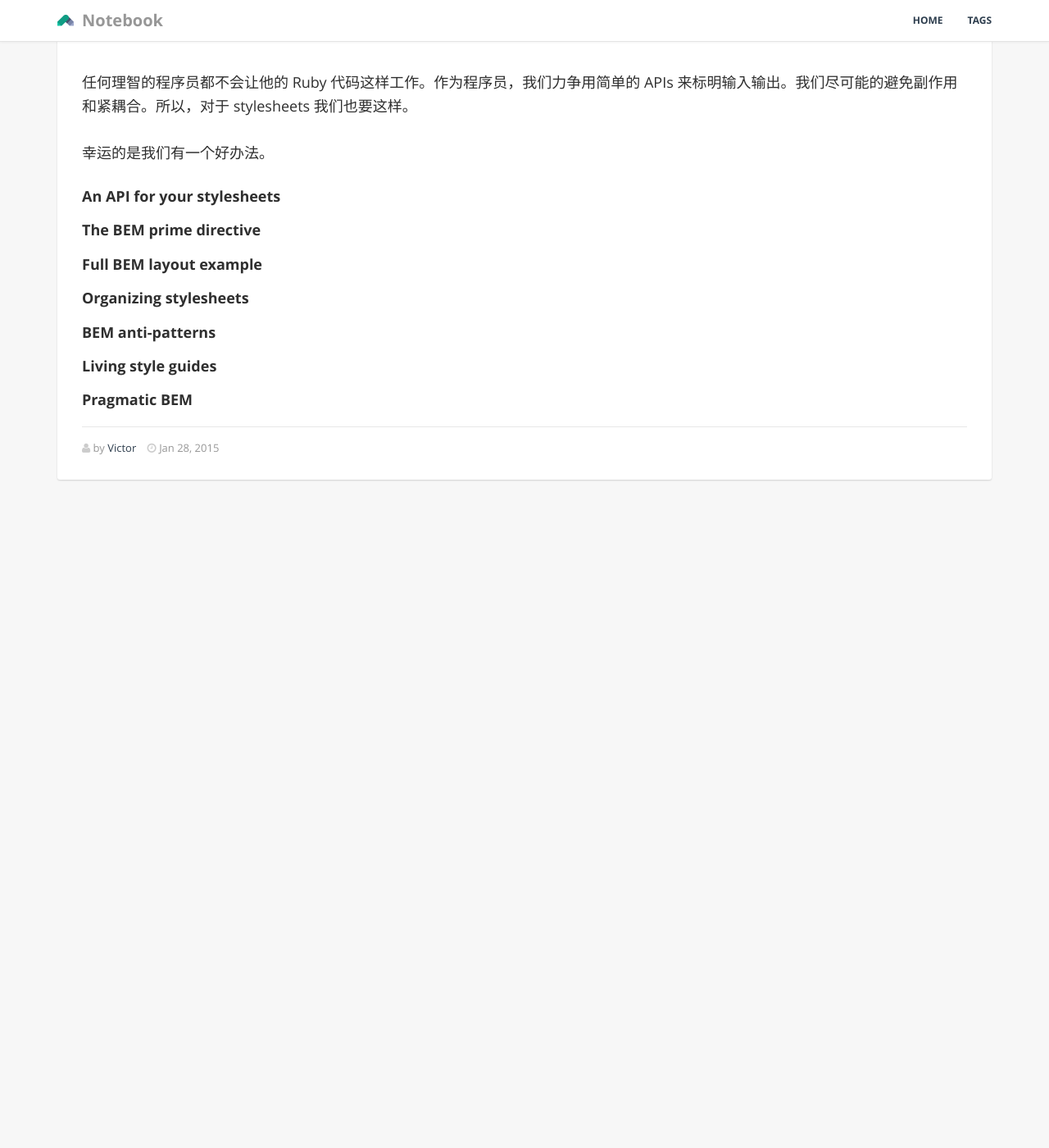
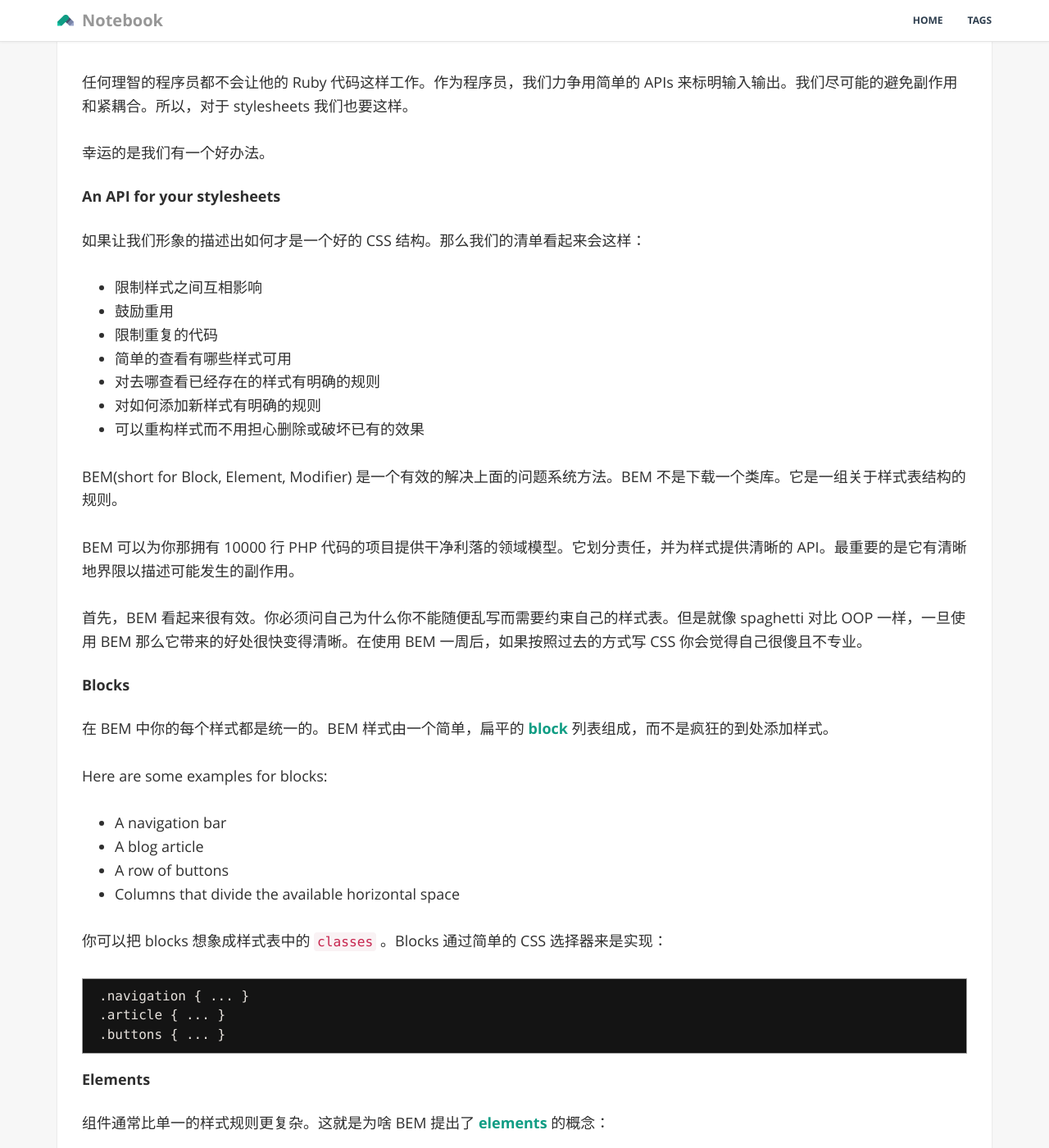
Before and after one commit to GiaoGiaoCat/GiaoGiaoCat.github.io, a Jekyll site: the page built from _posts/201501/2015-01-28-Growing-Rails-Applications-in-Practice-4.md, in a window 1280 px wide and 1400 px high, scrolled down 2904 px. Shown: the whole window at 82% size. Built offline with Jekyll 4.4.1, drawn with Linux system fonts in a browser that asks for light colours; Markdown is read by kramdown in place of the engine named in the settings; before the commit the page ends 3534 px from its top, so only the background shows below that; some of the changed text lies outside the part shown.

````diff
--- a/_posts/201501/2015-01-28-Growing-Rails-Applications-in-Practice-4.md
+++ b/_posts/201501/2015-01-28-Growing-Rails-Applications-in-Practice-4.md
@@ -120,6 +120,74 @@ body.homepage .article img {
 
 #### An API for your stylesheets
 
+如果让我们形象的描述出如何才是一个好的 CSS 结构。那么我们的清单看起来会这样：
+
+* 限制样式之间互相影响
+* 鼓励重用
+* 限制重复的代码
+* 简单的查看有哪些样式可用
+* 对去哪查看已经存在的样式有明确的规则
+* 对如何添加新样式有明确的规则
+* 可以重构样式而不用担心删除或破坏已有的效果
+
+BEM(short for Block, Element, Modifier) 是一个有效的解决上面的问题系统方法。BEM 不是下载一个类库。它是一组关于样式表结构的规则。
+
+BEM 可以为你那拥有 10000 行 PHP 代码的项目提供干净利落的领域模型。它划分责任，并为样式提供清晰的 API。最重要的是它有清晰地界限以描述可能发生的副作用。
+
+首先，BEM 看起来很有效。你必须问自己为什么你不能随便乱写而需要约束自己的样式表。但是就像 spaghetti 对比 OOP 一样，一旦使用 BEM 那么它带来的好处很快变得清晰。在使用 BEM 一周后，如果按照过去的方式写 CSS 你会觉得自己很傻且不专业。
+
+#### Blocks
+
+在 BEM 中你的每个样式都是统一的。BEM 样式由一个简单，扁平的 **block** 列表组成，而不是疯狂的到处添加样式。
+
+Here are some examples for blocks:
+
+* A navigation bar
+* A blog article
+* A row of buttons
+* Columns that divide the available horizontal space
+
+你可以把 blocks 想象成样式表中的 ``classes`` 。Blocks 通过简单的 CSS 选择器来是实现：
+
+```css
+.navigation { ... }
+.article { ... }
+.buttons { ... }
+```
+
+#### Elements
+
+组件通常比单一的样式规则更复杂。这就是为啥 BEM 提出了 **elements** 的概念：
+
+Here are some examples for elements:
+
+* The block ``navigation bar`` comprises multiple ``section`` elements
+* The block ``blog article`` comprises an element ``title`` and an element ``text``
+* The block ``columns`` contains multiple ``column`` elements
+
+把 elements 想象成你样式表中 classes (blocks) 的方法。Elements 可以使简单的 CSS 选择器或者有前缀的 block 名：
+
+```html
+<div class="article">
+  <div class="article__title">
+    Awesome article
+  </div>
+  <div class="article__text">
+    Lorem ipsum dolor ...
+  </div>
+</div>
+```
+
+下面是这些元素的样式表：
+
+```css
+.article { ... }
+.article__title { ... }
+.article__text { ... }
+```
+
+#### Modifiers
+
 #### The BEM prime directive
 
 #### Full BEM layout example
````
Also changed, not shown: _posts/201501/2015-01-11-Object-Oriented-Design-in-Ruby-6.md (added, +14 -0 lines), _posts/201501/2015-01-29-Growing-Rails-Applications-in-Practice-5.md (+2 -2 lines), _posts/201501/2015-01-29-Growing-Rails-Applications-in-Practice-6.md (added, +86 -0 lines).
